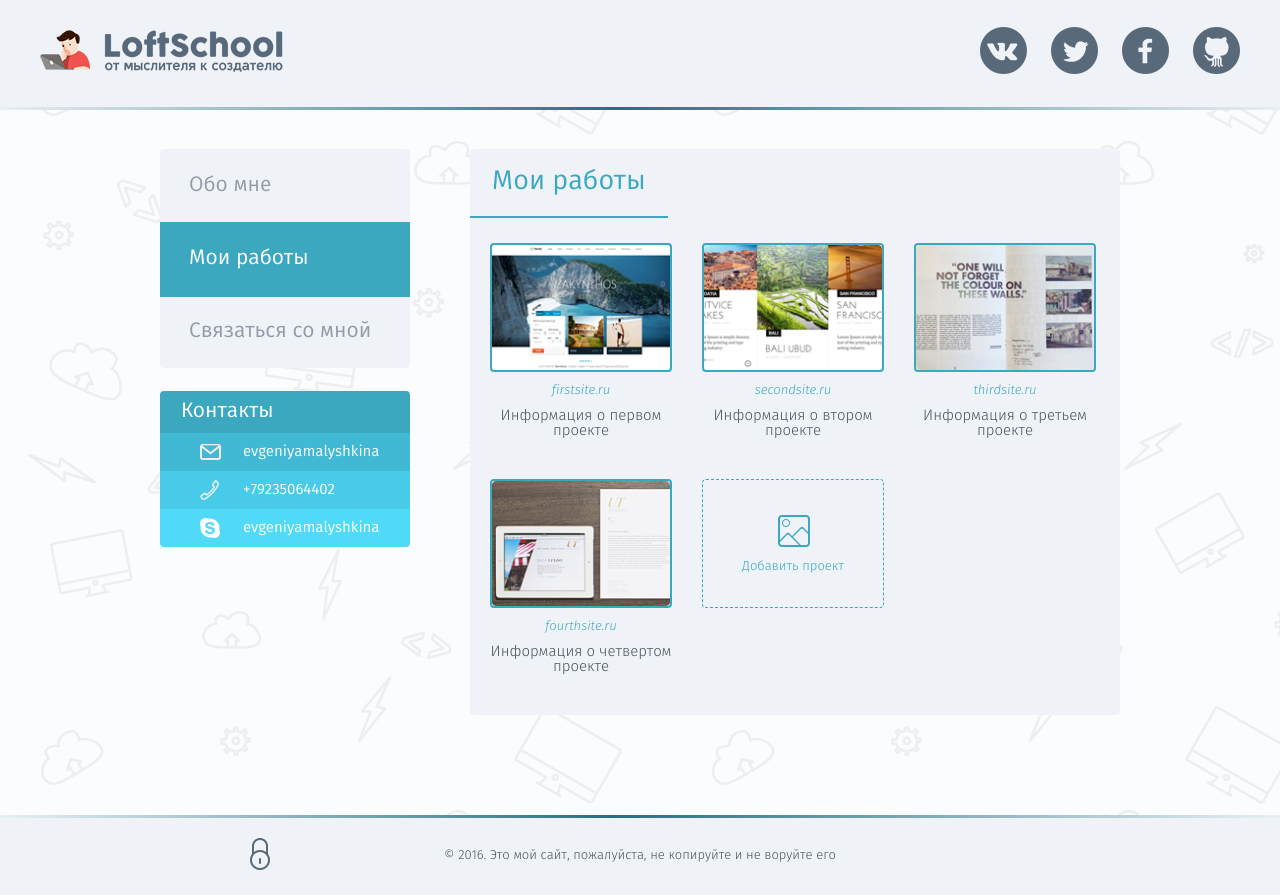
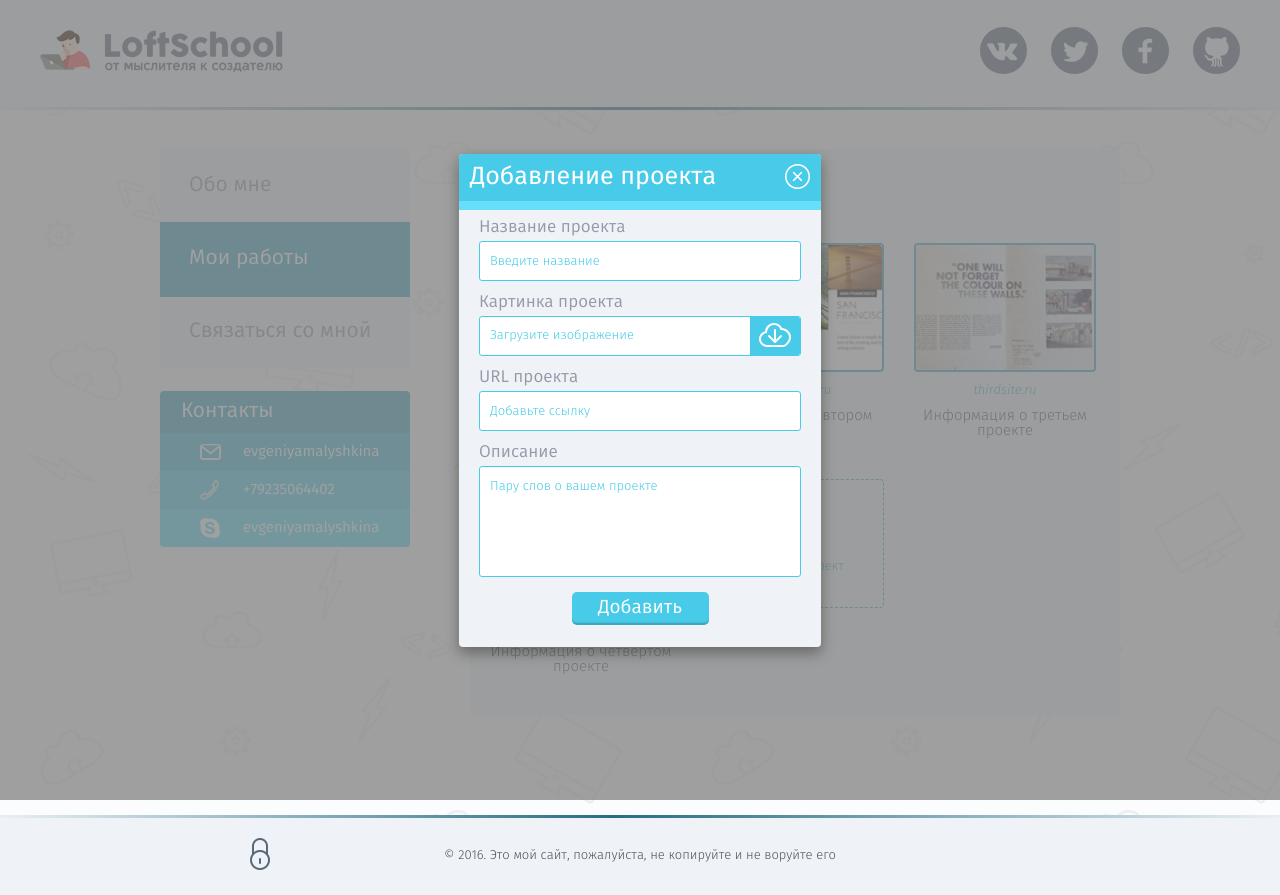
Before and after one commit to jenyamalyshkina/Project-1, a website: page app/projects.html in a window 1280 px wide. Both pictures are taken after a click on the link "Добавить проект". Drawn offline with nearby package versions, Linux system fonts and the light colour scheme; some packages are replaced by stand-ins of ours; a script that the page names is missing.

Commit message:
plus one popup, minus one day

```diff
--- a/app/css/main.css
+++ b/app/css/main.css
@@ -478,7 +478,6 @@ body{
 }
 
 .project-link {
-  display: block;
   padding: 3px 4px;
   margin: 0 5px;
   font-size: 12px;
@@ -562,6 +561,135 @@ body{
   background: url("../img/content-sprite.png") 0 -71px;
 }
 
+/*content projects popup*/
+
+#projects-add-popup {
+  position: fixed;
+  width: 362px;
+  height: 493px;
+  top: 40%;
+  left: 50%;
+  margin-top: -246px;
+  margin-left: -181px;
+  background-color: #eff3f7;
+  border-radius: 4px;
+  overflow: hidden;
+  box-shadow: 0 6px 12.5px 0.5px rgba(13, 16, 7, 0.35);
+  display: none;
+  opacity: 0;
+  z-index: 5;
+}
+
+.popup-header {
+  position: relative;
+  margin-bottom: 5px;
+}
+
+.popup-title {
+  padding: 11px;
+  color: white;
+  font-family: "fira_sansregular", "Arial Narrow", sans-serif;
+  font-size: 25px;
+  background-color: #48cbe8;
+  border-bottom: solid 9px #67dffa;
+}
+
+#popup-close {
+  position: absolute;
+  top: 10px;
+  right: 11px;
+  width: 25px;
+  height: 25px;
+  background: url("../img/popup-close.png") no-repeat;
+}
+
+.popup-body-wrap {
+  width: 322px;
+  margin: 0 auto;
+}
+
+.popup-form-item {
+  margin-bottom: 9px;
+  font-family: "fira_sansbook", "Arial Narrow", sans-serif;
+}
+
+.popup-form-label {
+  display: block;
+  line-height: 26px;
+  font-size: 17px;
+  color: #959aa8;
+}
+
+.form-item-field {
+  display: block;
+  padding: 12px 10px;
+  width: 100%;
+  height: 40px;
+  font-size: 15px;
+  font-family: "fira_sanslight", "Arial Narrow", sans-serif;
+  color: #959aa8;
+  border: 1px solid #48cbe8;
+  -webkit-border-radius: 3px;
+    -moz-border-radius: 3px;
+      border-radius: 3px;
+}
+
+.popup-form-textarea {
+  height: 111px;
+  padding-top: 13px;
+  resize: none;
+}
+
+.popup-form-button {
+  display: block;
+  margin: 15px auto;
+}
+
+.uploadFile-wrap {
+  position: relative;
+  background: white;
+  overflow: hidden;
+  color: #48cbe8;
+  font-size: 13px;
+}
+
+.selectFile-button {
+  display: block;
+  position: absolute;
+  bottom: 0;
+  right: 0;
+  width: 50px;
+  height: 40px;
+  background: #48cbe8 url("../img/selectFile.png") no-repeat center center;
+  cursor: pointer;
+}
+
+.selectFile-input {
+  display: block;
+  position: absolute;
+  width: 50px;
+  height: 40px;
+  bottom: 0;
+  right: 0;
+  opacity: 0;
+  cursor: pointer;
+}
+
+#popup-overlay {
+  position: fixed;
+  background-color: #818181;
+  width: 100%;
+  height: 100%;
+  top: 0;
+  left: 0;
+  cursor: pointer;
+  display: none;
+  z-index: 3;
+  -moz-opacity: 0.75;
+    opacity: .75;
+      -ms-filter:"progid:DXImageTransform.Microsoft.Alpha(Opacity=75)";
+}
+
 /*content writeme*/
 
 .content-section-writeme {
@@ -580,7 +708,6 @@ body{
   font-family: "fira_sansbook", "Arial Narrow", sans-serif;
   font-size: 27px;
 }
-
 
 .content-writeme-wrap {
   width: 402px;
@@ -614,19 +741,6 @@ body{
 .label-captcha {
   font-size: 17px;
   line-height: 23px;
-}
-
-.form-item-field {
-  display: block;
-  padding: 10px;
-  width: 100%;
-  height: 40px;
-  font-size: 15px;
-  color: #959aa8;
-  border: 1px solid #48cbe8;
-  -webkit-border-radius: 3px;
-    -moz-border-radius: 3px;
-      border-radius: 3px;
 }
 
 .form-field-textarea {
@@ -685,7 +799,6 @@ body{
   box-shadow: none;
   border: 0;
 }
-
 
 .button-submit:active {
   border-top: 1px solid #44bfdb;
--- a/app/js/main.js
+++ b/app/js/main.js
@@ -1 +1,45 @@
+// Стилизуем placeholder
 $('input, textarea').placeholder();
+
+// Объявляем модуль
+var myModule = (function () {
+
+// Инициализируем модуль
+  var init = function () {
+      _setUpListener();
+    };
+// Прослушиваем события
+  var _setUpListener = function () {
+
+// Вызываем popup
+      $('#popup-go').click(function(event) {
+        event.preventDefault();
+        $('#popup-overlay').fadeIn(400,
+          function() {
+            $('#projects-add-popup').css('display', 'block').animate
+              ({opacity: 1, top: '50%'}, 200);
+          });
+      });
+// Скрываем popup
+      $('#popup-close, #popup-overlay').click(function(){
+       $('#projects-add-popup').animate({opacity: 0, top: '40%'}, 200,
+        function(){
+          $('this').css('display', 'none');
+          $('#popup-overlay').fadeOut(400);});
+      });
+
+// Получаем имя файла из пути к нему
+      $('input[type=file]').on('change', function(){
+        var name = $(this).val();
+          $('.progect-imgName').html(name.substr(name.lastIndexOf('\\')+1));
+          $('.progect-imgName').css({'color': '#959aa8', 'font-size': '15px'});
+    });
+  }
+// Возвращаем объект (публичные методы)
+  return {
+    init: init
+  };
+})();
+
+// Вызываем модуль
+myModule.init();
--- a/app/projects.html
+++ b/app/projects.html
@@ -134,7 +134,7 @@
                   <p class="project-info-descr">Информация о четвертом проекте</p>
                 </div>
               </li><li class="projects-item">
-                    <a href="#" class="projects-add-item">
+                    <a href="#" id="popup-go" class="projects-add-item">
                       <span class="project-add-link">Добавить проект</span>
                     </a>
               </li>
@@ -145,6 +145,37 @@
   </div>
 </main>
 <!-- end main -->
+<div id="projects-add-popup">
+  <div class="popup-header">
+    <div class="popup-title">Добавление проекта</div>
+    <button id="popup-close"></button>
+  </div>
+  <div class="popup-body-wrap">
+    <form action="" class="popup-body">
+      <div class="popup-form-item">
+        <label for="projectName" class="popup-form-label">Название проекта</label>
+        <input id="projectName" name="projectName" type="text" placeholder="Введите название" class="form-item-field">
+      </div>
+      <div class="popup-form-item">
+        <label class="popup-form-label">Картинка проекта</label>
+          <div class="form-item-field uploadFile-wrap">
+          <span class="progect-imgName">Загрузите изображение</span>
+          <button class="selectFile-button"><input name="projectImg" type="file" class="selectFile-input"></button>
+          </div>
+      </div>
+      <div class="popup-form-item">
+        <label for="projectURL" class="popup-form-label">URL проекта</label>
+        <input id="projectURL" name="projectURL" type="text" placeholder="Добавьте ссылку" class="form-item-field">
+      </div>
+      <div class="popup-form-item">
+        <label for="projectDescr" class="popup-form-label">Описание</label>
+        <textarea id="projectDescr" name="projectDescr" type="text" placeholder="Пару слов о вашем проекте" class="form-item-field popup-form-textarea"></textarea>
+      </div>
+      <button type="submit" class="popup-form-button form-item-button button-submit">Добавить</button>
+    </form>
+  </div>
+</div>
+<div id="popup-overlay"></div>
   </div>
 
   <!-- begin footer  -->
```
Also changed, not shown: app/img/popup-close.png (added), app/img/selectFile.png (added).
